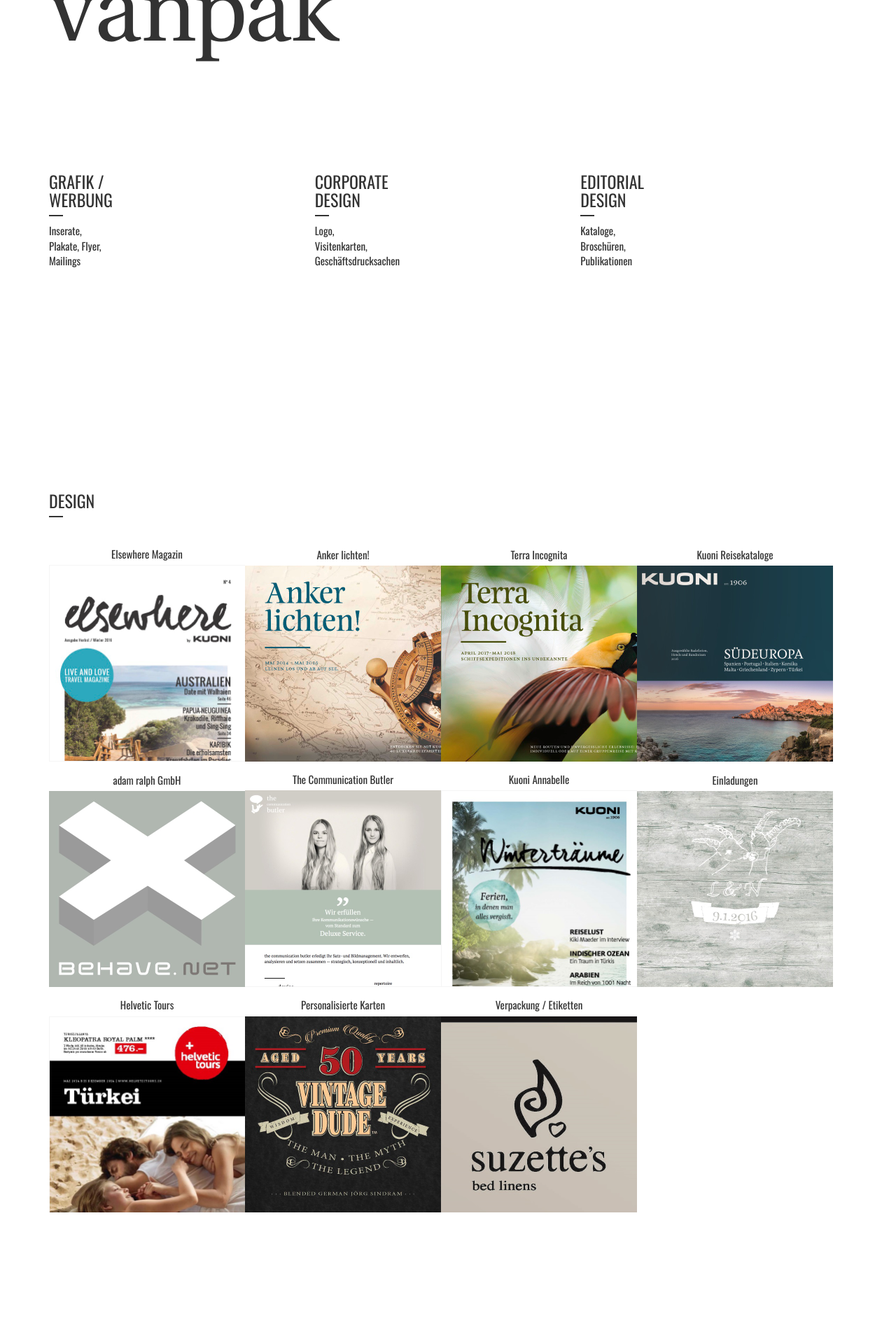
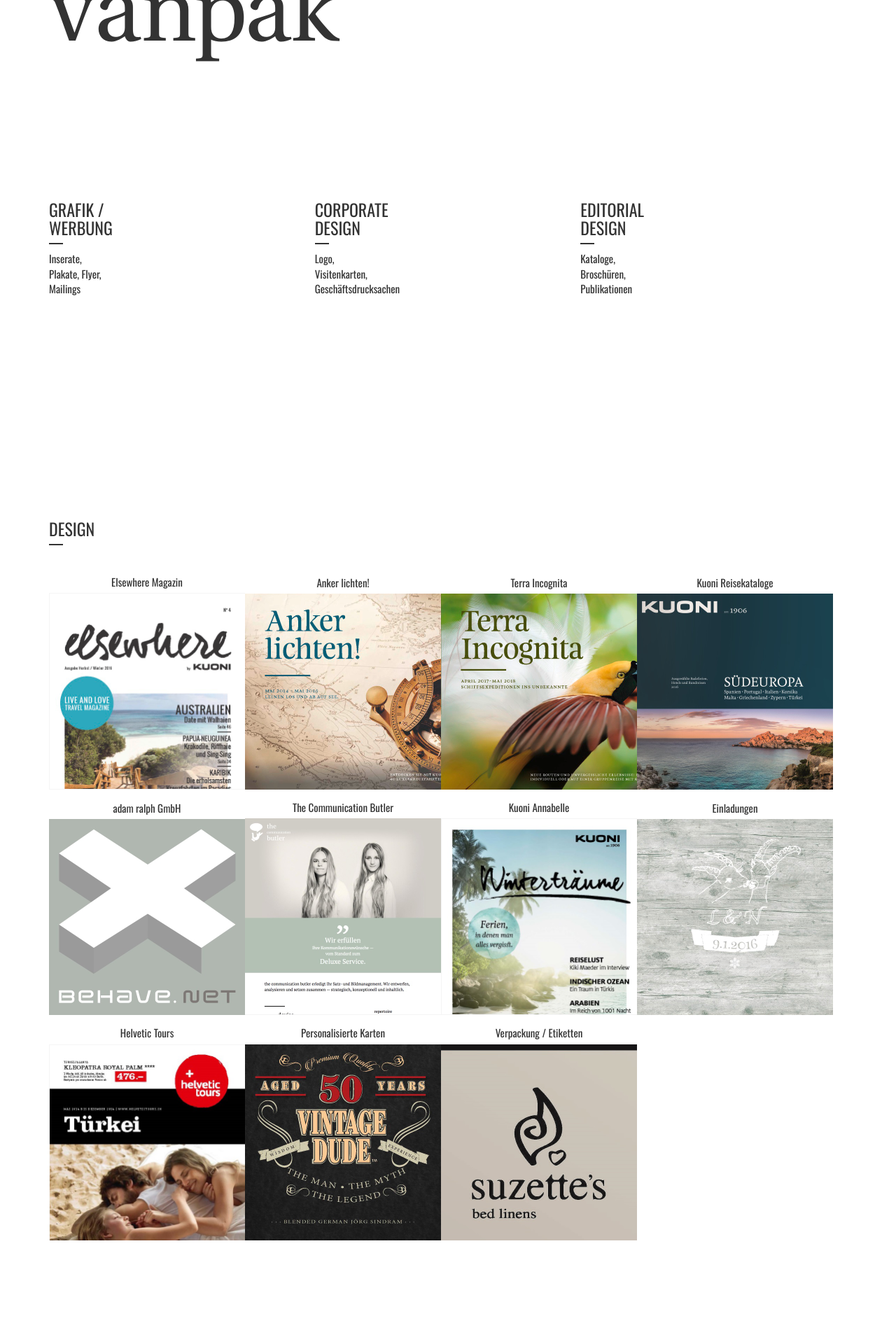
Before and after one commit to vanpak/vanpak.github.io, a Jekyll site: the page built from index.html, in a window 1280 px wide. Shown: the part 319-2239 px from the top of the page at 70% size. Built offline with Jekyll 4.4.1, drawn with Linux system fonts in a browser that asks for light colours.

Commit message:
fixed index responsiveness

```diff
--- a/css/index.css
+++ b/css/index.css
@@ -69,10 +69,23 @@
   display: none;
 }
 
+#intro section:first-of-type {
+  margin-top: 164px;
+}
+
+@media all and (min-width:481px) {
+  #intro section:first-of-type {
+    margin-top: 350px;
+  }
+}
+
 @media all and (min-width:768px) {
   #intro section {
     display: inline-block;
     width: 33%;
+  }
+  #intro section:first-of-type {
+    margin-top: 40px;
   }
 }
 
@@ -131,14 +144,14 @@
 }
 
 #intro-logo {
+  position: absolute;
   font-family: 'LinguisticsProRegular', serif;
   text-transform: lowercase;
-  font-size: 24vw;
-  height: 34vw;
-  margin-bottom: 14vw;
+  font-size: 76px;
+  height: 110px;
 }
 
-@media all and (min-width:534px) {
+@media all and (min-width:481px) {
   #intro-logo {
     font-size: 128px;
     height: 182.5px;
```
